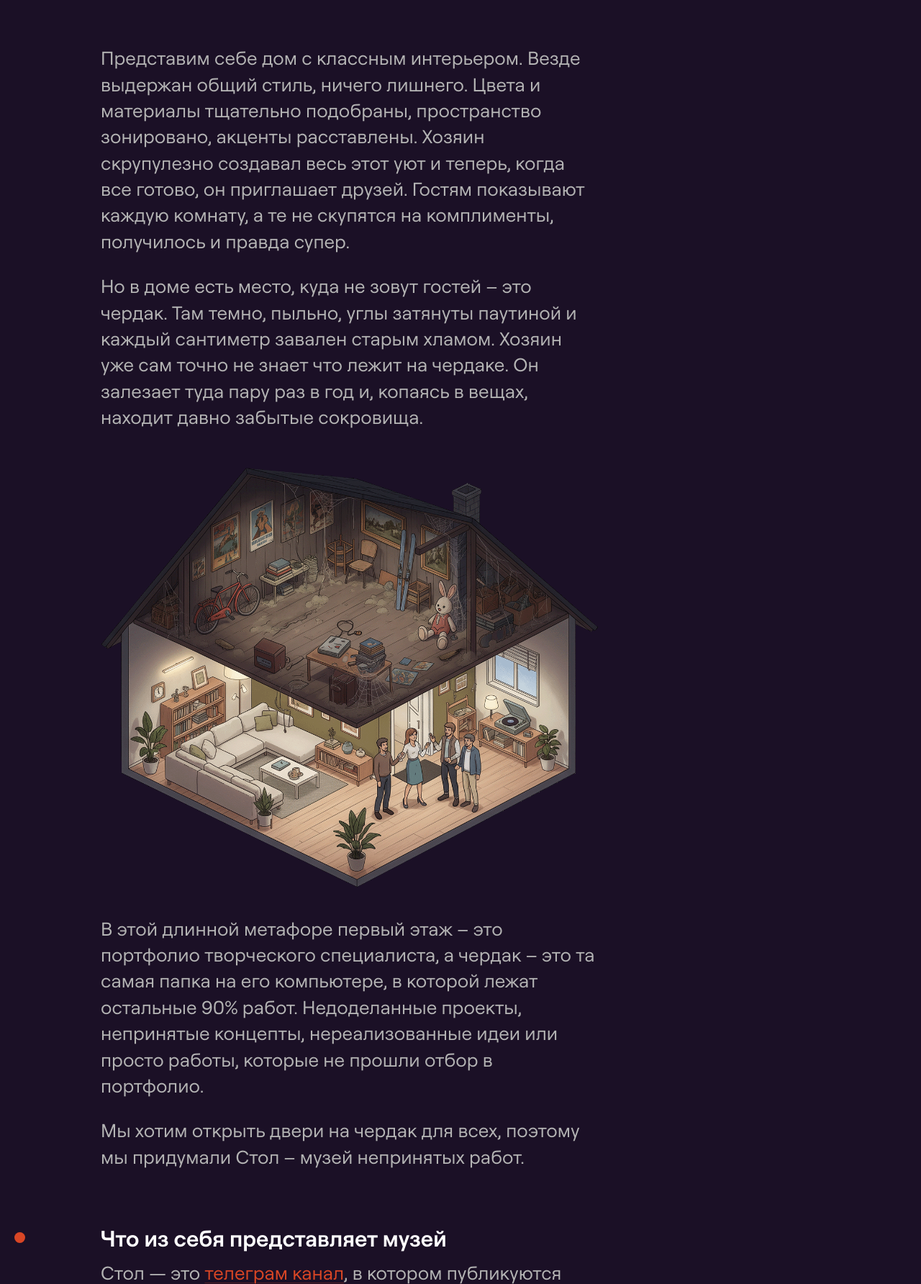
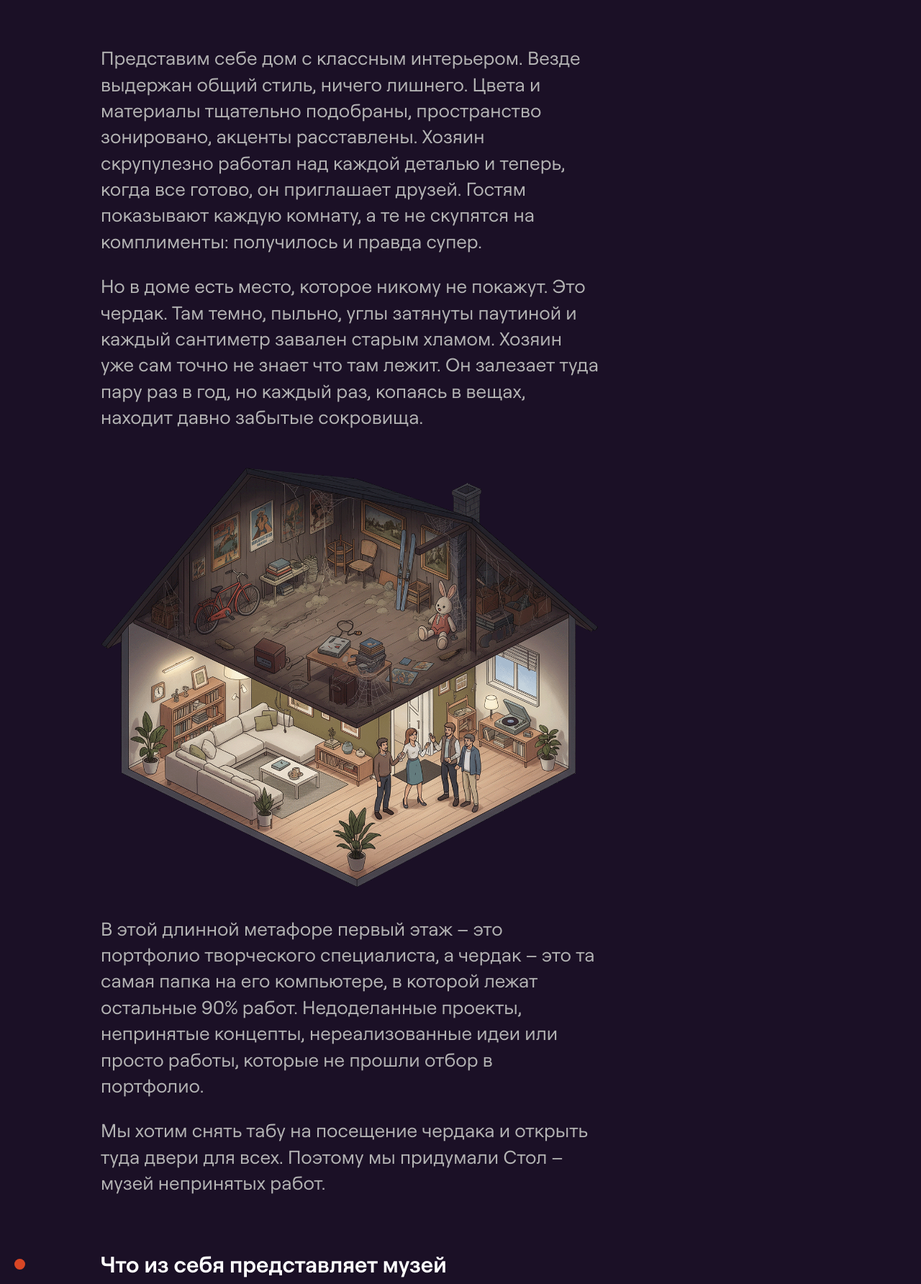
Before and after one commit to Qrootto/stol, a plain HTML site: page index.html in a window 1280 px wide. Shown: the part 832-2616 px from the top of the page at 72% size. Drawn offline with Linux system fonts and the light colour scheme.

Commit message:
Поменялся текст

```diff
--- a/index.html
+++ b/index.html
@@ -42,15 +42,15 @@
                 <div class="left"></div>
                 <div class="right">
                     <h1><span>Стол.</span> Музей непринятых работ</h1>
-                    <p>Представим себе дом с классным интерьером. Везде выдержан общий стиль, ничего лишнего. Цвета и материалы тщательно подобраны, пространство зонировано, акценты расставлены. Хозяин скрупулезно создавал весь этот уют и теперь, когда все готово, он приглашает друзей. Гостям показывают каждую комнату, а те не скупятся на комплименты, получилось и правда супер.</p>
+                    <p>Представим себе дом с классным интерьером. Везде выдержан общий стиль, ничего лишнего. Цвета и материалы тщательно подобраны, пространство зонировано, акценты расставлены. Хозяин скрупулезно работал над каждой деталью и теперь, когда все готово, он приглашает друзей. Гостям показывают каждую комнату, а те не скупятся на комплименты: получилось и правда супер.</p>
 
-                    <p>Но в доме есть место, куда не зовут гостей – это чердак. Там темно, пыльно, углы затянуты паутиной и каждый сантиметр завален старым хламом. Хозяин уже сам точно не знает что лежит на чердаке. Он залезает туда пару раз в год и, копаясь в вещах, находит давно забытые сокровища.</p>
+                    <p>Но в доме есть место, которое никому не покажут. Это чердак. Там темно, пыльно, углы затянуты паутиной и каждый сантиметр завален старым хламом. Хозяин уже сам точно не знает что там лежит. Он залезает туда пару раз в год, но каждый раз, копаясь в вещах, находит давно забытые сокровища.</p>
                     <div class="empty-block S"></div>
                     <img src="Images/house.png"></img>
                     <div class="empty-block S"></div>
                     <p>В этой длинной метафоре первый этаж – это портфолио творческого специалиста, а чердак – это та самая папка на его компьютере, в которой лежат остальные 90% работ. Недоделанные проекты, непринятые концепты, нереализованные идеи или просто работы, которые не прошли отбор в портфолио.</p>
 
-                    <p>Мы хотим открыть двери на чердак для всех, поэтому мы придумали Стол – музей непринятых работ.</p>
+                    <p>Мы хотим снять табу на посещение чердака и открыть туда двери для всех. Поэтому мы придумали Стол – музей непринятых работ.</p>
                 </div>
             </div>
             <div class="empty-block S"></div>
@@ -88,7 +88,7 @@
                     <div class="empty-block S"></div>
                     <p class="question">Но мне лень все собирать, оформлять и описывать, чтобы отправить это в Стол.</p>
 
-                    <p class="answer">Не нужно ничего оформлять. Присылайте файлы в том виде в котором они лежат у вас и добавьте небольшой комментарий. Не хотите писать комментарий? Можно и без него.</p>
+                    <p class="answer">Не нужно ничего оформлять. Присылайте файлы в том виде, в котором они лежат у вас и добавьте небольшой комментарий. Не хотите писать комментарий? Можно и без него.</p>
 
                     <p class="question">Хорошо, я готов отправить работу в Стол</p>
 
```
